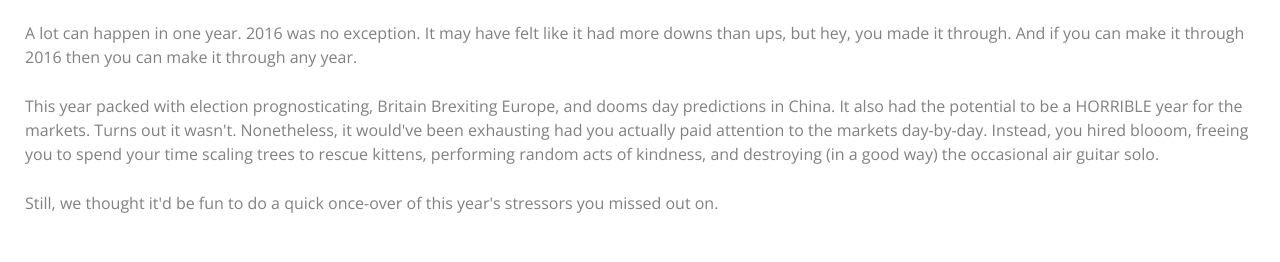
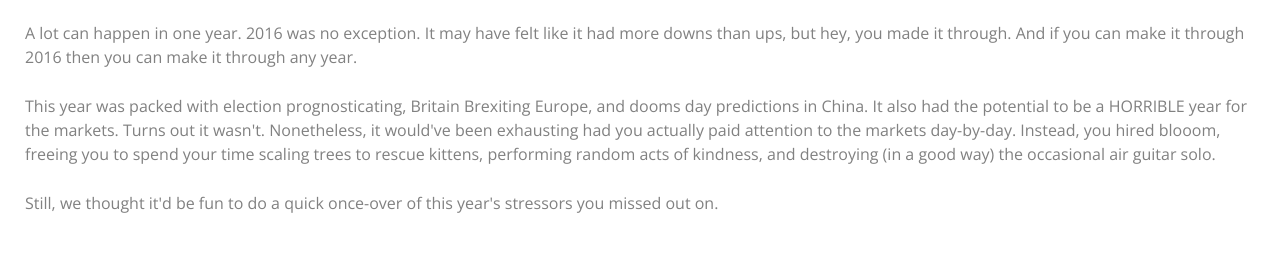
Before and after one commit to garnoldseevers/year-in-review, a plain HTML site: page index.html in a window 1280 px wide. Shown: the part 77-339 px from the top of the page. Drawn offline with nearby package versions, Linux system fonts and the light colour scheme.

Commit message:
was
added “was” to first sentence of second paragraph

```diff
--- a/index.html
+++ b/index.html
@@ -594,7 +594,7 @@ body{
 			A lot can happen in one year. 2016 was no exception. It may have felt like it had more downs than ups, but hey, you made it through. And if you can make it through 2016 then you can make it through any year.
 		</p>
 		<p>
-			This year packed with election prognosticating, Britain Brexiting Europe, and dooms day predictions in China. It also had the potential to be a HORRIBLE year for the markets. Turns out it wasn't. Nonetheless, it would've been exhausting had you actually paid attention to the markets day-by-day. Instead, you hired blooom, freeing you to spend your time scaling trees to rescue kittens, performing random acts of kindness, and destroying (in a good way) the occasional air guitar solo.
+			This year was packed with election prognosticating, Britain Brexiting Europe, and dooms day predictions in China. It also had the potential to be a HORRIBLE year for the markets. Turns out it wasn't. Nonetheless, it would've been exhausting had you actually paid attention to the markets day-by-day. Instead, you hired blooom, freeing you to spend your time scaling trees to rescue kittens, performing random acts of kindness, and destroying (in a good way) the occasional air guitar solo.
 		</p>
 		<p>
 			Still, we thought it'd be fun to do a quick once-over of this year's stressors you missed out on.
```
